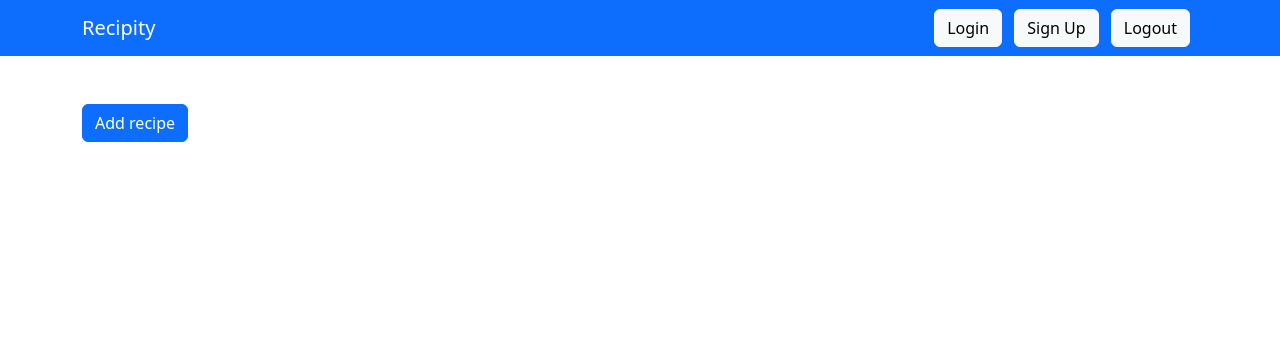
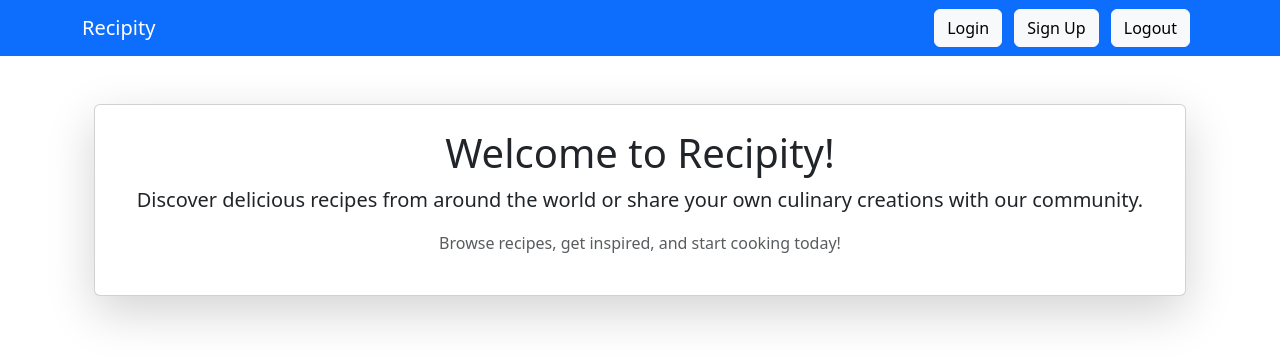
Before and after one commit to yannistrf/Recipity, a Flask app: page / in a window 1280 px wide. Shown: the top 364 px of the page. Run offline with Flask 3, Linux system fonts and the light colour scheme.

Commit message:
Add index page for not authenticated users

```diff
--- a/app/auth.py
+++ b/app/auth.py
@@ -14,7 +14,7 @@ def login():
 
 @auth.route("/logout")
 def logout():
-    return redirect(url_for("routes.home"))
+    return redirect(url_for("routes.index"))
 
 @auth.route("/sign-up", methods=["GET", "POST"])
 def sign_up():
--- a/app/routes.py
+++ b/app/routes.py
@@ -4,7 +4,12 @@ from . import db
 
 routes = Blueprint('routes', __name__)
 
-@routes.route("/", methods=["GET", "POST"])
+@routes.route("/")
+def index():
+    return render_template("index.html")
+
+
+@routes.route("/home", methods=["GET", "POST"])
 def home():
     if request.method == "POST":
         name = request.form.get("recipeName")
--- a/app/templates/base.html
+++ b/app/templates/base.html
@@ -10,7 +10,10 @@
   <body>
     <nav class="navbar navbar-expand-lg navbar-light bg-primary">
       <div class="container">
-          <a class="navbar-brand text-white" href="{{ url_for('routes.home') }}">Recipity</a>
+        <!-- if user is authenticated -->
+        <!-- <a class="navbar-brand text-white" href="{{ url_for('routes.home') }}">Recipity</a> -->
+        <!-- else -->
+        <a class="navbar-brand text-white" href="{{ url_for('routes.index') }}">Recipity</a>
         <div class="ms-auto">
           <!-- if user not authenticated -->
           <a href="{{ url_for('auth.login') }}" class="btn btn-light me-2">Login</a>
--- a/app/templates/home.html
+++ b/app/templates/home.html
@@ -33,9 +33,9 @@
 
     <ul class="list-group list-group-flush" id="recipes">
         {% for recipe in recipes %}
-        <li class="list-group-item">
-          {{ recipe.name }}
-        </li>
+            <li class="list-group-item">
+            {{ recipe.name }}
+            </li>
         {% endfor %}
 
 </div>
--- /dev/null
+++ b/app/templates/index.html
@@ -0,0 +1,12 @@
+{% extends "base.html" %}
+{% block content %}
+
+<div class="container text-center mt-5">
+  <div class="card shadow-lg p-4">
+      <h1>Welcome to Recipity!</h1>
+      <p class="lead">Discover delicious recipes from around the world or share your own culinary creations with our community.</p>
+      <p class="text-muted">Browse recipes, get inspired, and start cooking today!</p>
+  </div>
+</div>
+
+{% endblock %}
```
Lines whose indentation alone changed are shown as unchanged.
